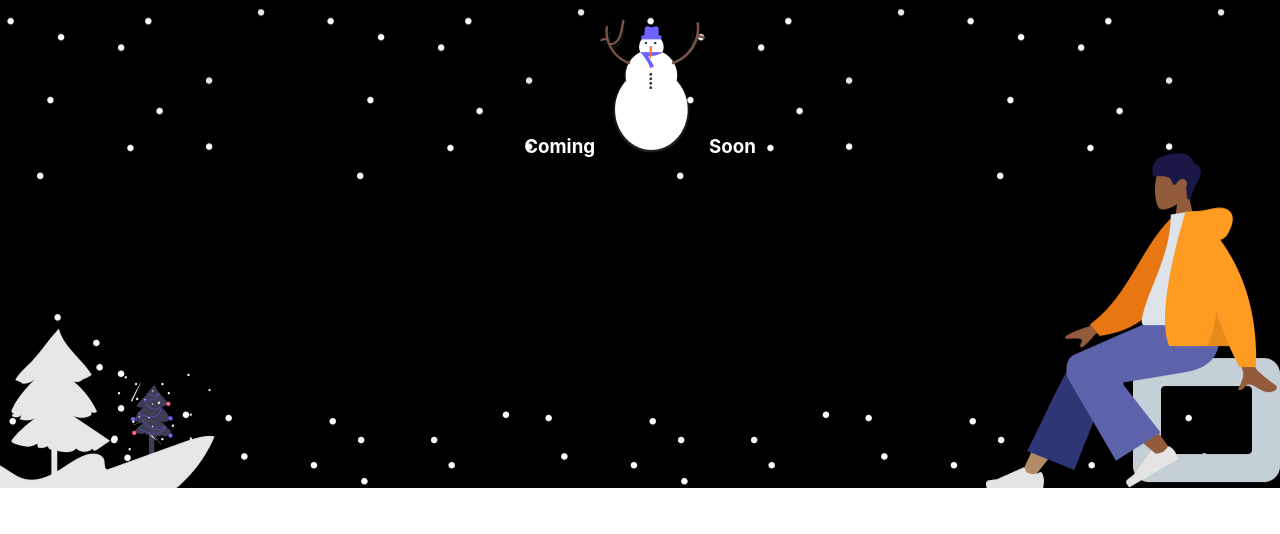
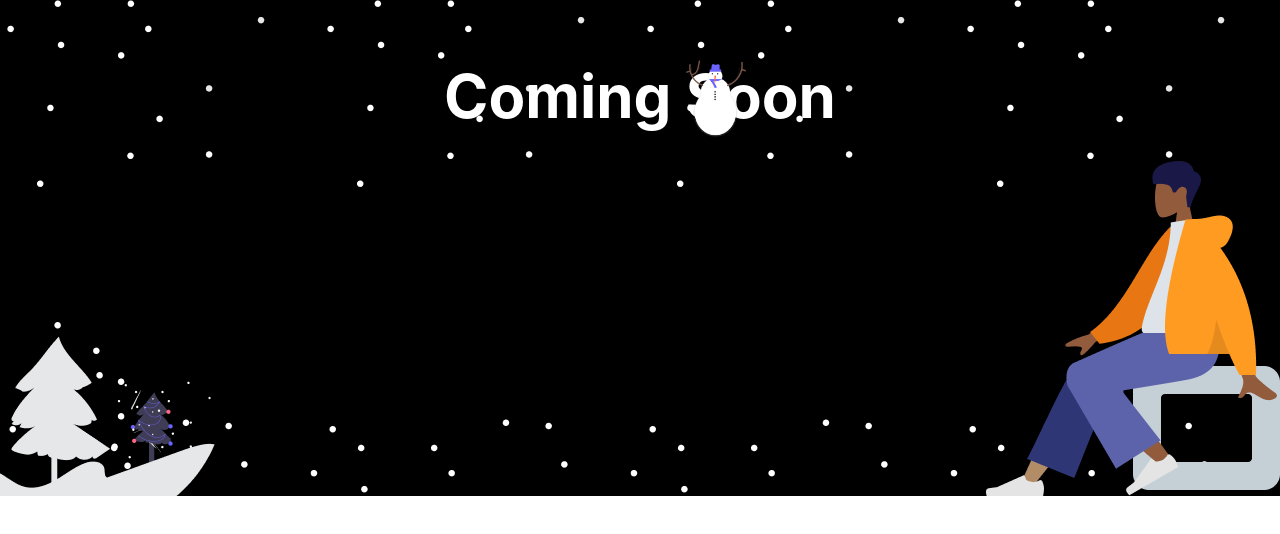
Before and after one commit to DevOlagboye/portfolio-coming-soon, a React (Create React App) app: page / in a window 1280 px wide. Shown: the top 534 px of the page. Built offline with nearby package versions, Linux system fonts and the light colour scheme.

Commit message:
Started styling the Comingsoon page

```diff
--- a/src/Components/ComingSoonPage/ComingSoonPage.css
+++ b/src/Components/ComingSoonPage/ComingSoonPage.css
@@ -1,4 +1,10 @@
 .text {
     color: #fff;
     text-align: center;
+    font-size: 60px;
 }
+
+img {
+    width: 60px;
+    position: absolute;
+}
```
